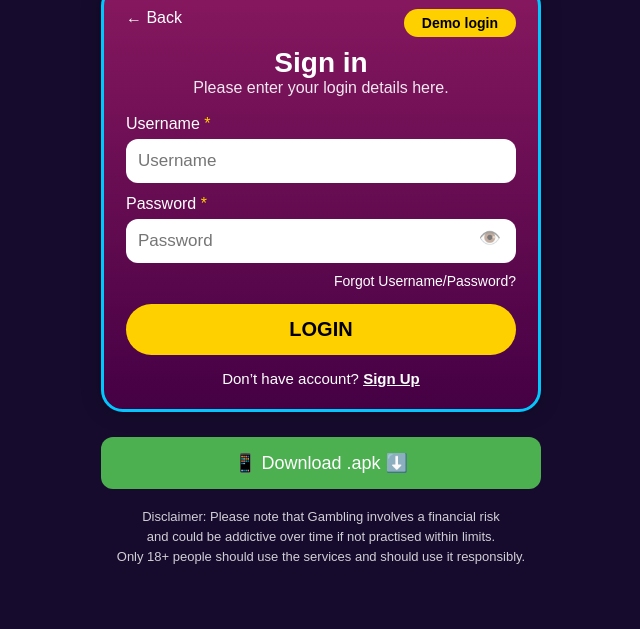
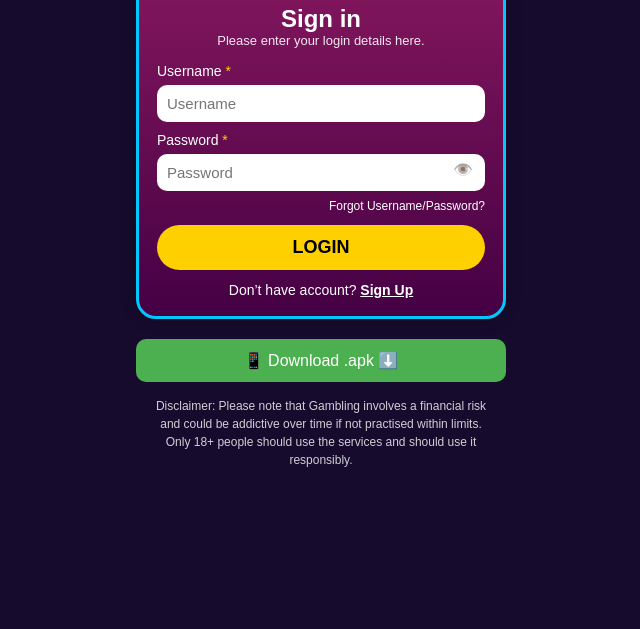
Before and after one commit to rajputnikhil8441/paribook, a plain HTML site: page index.html in a window 1280 px wide. Shown: the part 171-800 px from the top of the page, without its empty margins (319-959 px from the left). Drawn offline with Linux system fonts and the light colour scheme.

Commit message:
Update style.css

```diff
--- a/style.css
+++ b/style.css
@@ -14,16 +14,16 @@ body {
 /* WRAPPER */
 .main-container {
   width: 100%;
-  max-width: 480px; /* Stops container from expanding on desktop */
+  max-width: 400px; /* smaller container */
   margin: 0 auto;
-  padding: 20px;
+  padding: 15px;
 }
 
 /* LOGO */
 .logo-box img {
-  width: 65%;
-  max-width: 260px;
-  margin: 25px auto 10px;
+  width: 55%; /* smaller logo */
+  max-width: 200px;
+  margin: 20px auto 10px;
   display: block;
 }
 
@@ -32,19 +32,17 @@ body {
   width: 100%;
   background: linear-gradient(180deg, #87185f, #450044);
   border: 3px solid #00c8ff;
-  border-radius: 22px;
-  padding: 22px;
+  border-radius: 20px;
+  padding: 18px; /* smaller padding */
   margin-top: 15px;
-
-  /* screenshot feel */
-  box-shadow: 0px 0px 20px rgba(0, 0, 0, 0.3);
+  box-shadow: 0px 0px 15px rgba(0, 0, 0, 0.3); /* slightly smaller shadow */
 }
 
 /* TOP BAR */
 .top-bar {
   display: flex;
   justify-content: space-between;
-  font-size: 16px;
+  font-size: 14px; /* smaller text */
 }
 
 .back-arrow {
@@ -53,31 +51,32 @@ body {
 
 .demo-btn {
   background: #ffd000;
-  padding: 6px 18px;
-  border-radius: 20px;
+  padding: 5px 15px; /* slightly smaller */
+  border-radius: 18px;
   color: #000;
   font-weight: bold;
-  font-size: 14px;
+  font-size: 12px;
 }
 
 /* HEADINGS */
 .signin-title {
   text-align: center;
-  font-size: 28px;
-  margin-top: 10px;
+  font-size: 24px; /* smaller */
+  margin-top: 8px;
 }
 
 .signin-sub {
   text-align: center;
   opacity: 0.9;
-  margin-bottom: 18px;
+  margin-bottom: 15px;
+  font-size: 13px; /* smaller subtitle */
 }
 
 /* LABELS */
 label {
-  margin-top: 12px;
+  margin-top: 10px;
   display: block;
-  font-size: 16px;
+  font-size: 14px; /* smaller labels */
   color: #fff;
 }
 
@@ -88,10 +87,10 @@ label {
 /* INPUT FIELDS */
 .input-field {
   width: 100%;
-  padding: 12px;
-  border-radius: 12px;
+  padding: 10px; /* smaller padding */
+  border-radius: 10px; /* slightly smaller radius */
   border: none;
-  font-size: 17px;
+  font-size: 15px; /* smaller text */
   margin-top: 6px;
   background: #fff;
   color: #000;
@@ -104,17 +103,17 @@ label {
 
 .eye-icon {
   position: absolute;
-  top: 14px;
-  right: 15px;
+  top: 12px; /* adjust for smaller field */
+  right: 12px;
   opacity: 0.6;
-  font-size: 18px;
+  font-size: 16px; /* slightly smaller */
 }
 
 /* FORGOT */
 .forgot-text {
   text-align: right;
-  margin-top: 10px;
-  font-size: 14px;
+  margin-top: 8px;
+  font-size: 12px;
 }
 
 /* LOGIN BUTTON */
@@ -122,20 +121,20 @@ label {
   width: 100%;
   background: #ffd000;
   color: #000;
-  padding: 14px;
+  padding: 12px; /* smaller button */
   border: none;
-  border-radius: 30px;
-  font-size: 20px;
+  border-radius: 25px; /* slightly smaller */
+  font-size: 18px; /* smaller text */
   font-weight: bold;
-  margin-top: 15px;
+  margin-top: 12px;
   cursor: pointer;
 }
 
 /* SIGN UP */
 .signup-text {
-  margin-top: 15px;
+  margin-top: 12px;
   text-align: center;
-  font-size: 15px;
+  font-size: 14px;
 }
 
 .signup-text a {
@@ -147,31 +146,39 @@ label {
 /* APK DOWNLOAD BUTTON */
 .apk-download {
   background: #4caf50;
-  padding: 15px;
-  margin-top: 25px;
-  border-radius: 12px;
+  padding: 12px; /* smaller */
+  margin-top: 20px;
+  border-radius: 10px;
   text-align: center;
-  font-size: 18px;
+  font-size: 16px;
 }
 
 /* DISCLAIMER */
 .disclaimer {
   text-align: center;
-  font-size: 13px;
+  font-size: 12px;
   opacity: 0.8;
-  margin-top: 18px;
-  line-height: 20px;
+  margin-top: 15px;
+  line-height: 18px;
 }
 
 /* RESPONSIVENESS */
 @media (max-width: 400px) {
   .logo-box img {
-    width: 72%;
+    width: 65%; /* adjust for mobile */
   }
   .login-card {
-    padding: 18px;
+    padding: 15px;
   }
   .signin-title {
-    font-size: 24px;
+    font-size: 22px;
+  }
+  .input-field {
+    font-size: 14px;
+    padding: 8px;
+  }
+  .login-btn {
+    font-size: 16px;
+    padding: 10px;
   }
 }
```
